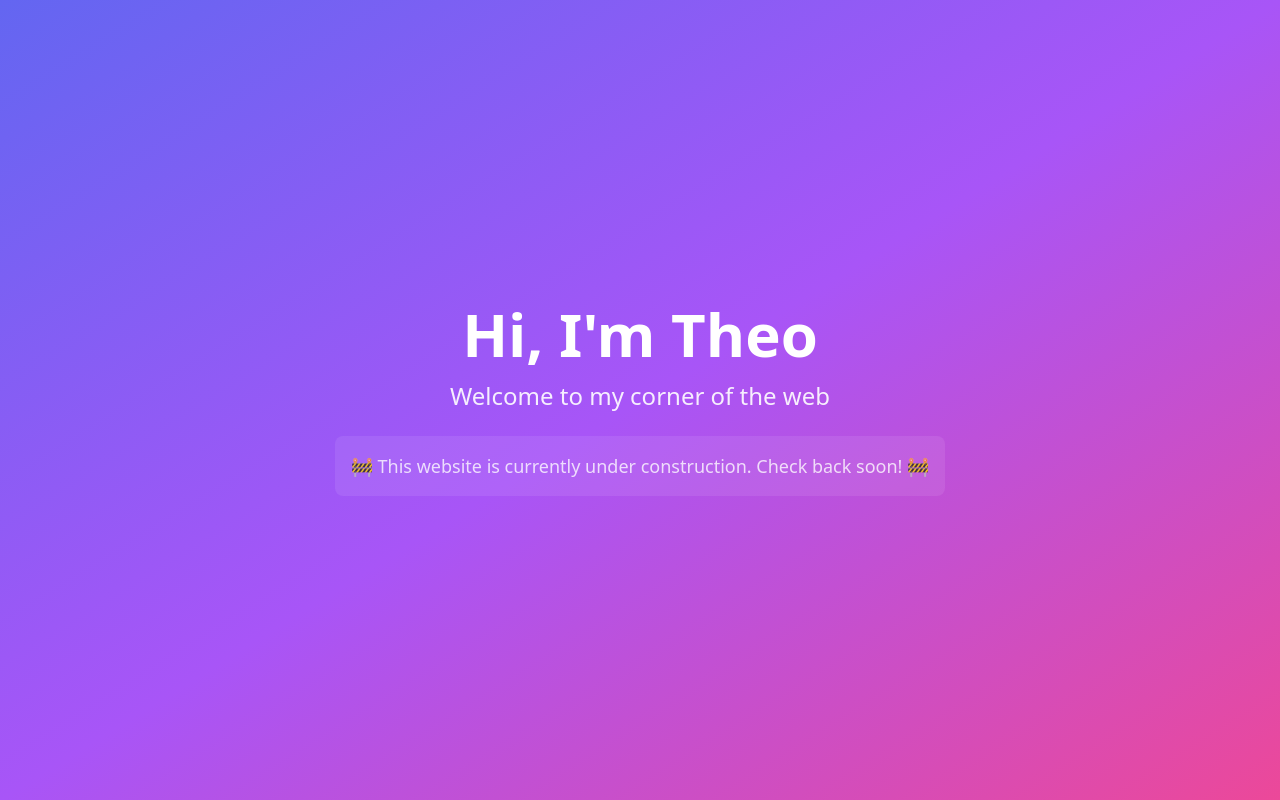
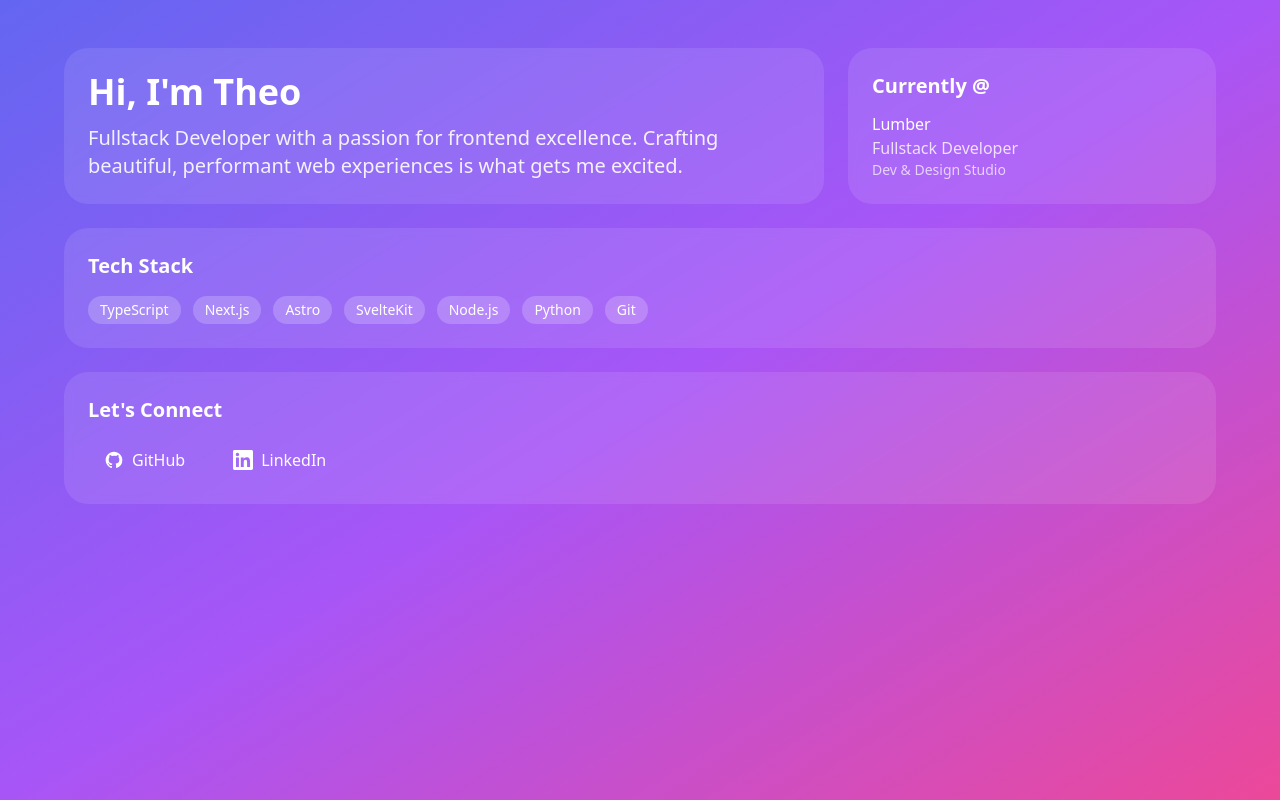
Before and after one commit to theolvq/bento-portfolio, a SvelteKit app: page / in a window 1280 px wide. Built offline with nearby package versions, Linux system fonts and the light colour scheme.

Commit message:
bento test

```diff
--- a/src/routes/+page.svelte
+++ b/src/routes/+page.svelte
@@ -1,11 +1,76 @@
-<div
-	class="flex min-h-screen flex-col items-center justify-center bg-gradient-to-br from-indigo-500 via-purple-500 to-pink-500 p-6 text-white md:p-12"
->
-	<div class="max-w-2xl text-center">
-		<h1 class="mb-4 text-4xl font-bold md:text-6xl">Hi, I'm Theo</h1>
-		<p class="mb-6 text-xl opacity-90 md:text-2xl">Welcome to my corner of the web</p>
-		<div class="rounded-lg bg-white/10 p-4 text-lg opacity-80">
-			🚧 This website is currently under construction. Check back soon! 🚧
+<div class="min-h-screen bg-gradient-to-br from-indigo-500 via-purple-500 to-pink-500 p-6 md:p-12">
+	<div class="mx-auto max-w-6xl">
+		<!-- Bento Grid -->
+		<div class="grid grid-cols-1 gap-4 md:grid-cols-3 md:gap-6">
+			<!-- Main Intro - Spans 2 columns -->
+			<div class="rounded-3xl bg-white/10 p-6 text-white backdrop-blur-sm md:col-span-2">
+				<h1 class="mb-3 text-3xl font-bold md:text-4xl">Hi, I'm Theo</h1>
+				<p class="text-xl opacity-90">
+					Fullstack Developer with a passion for frontend excellence. Crafting beautiful, performant
+					web experiences is what gets me excited.
+				</p>
+			</div>
+
+			<!-- Current Role -->
+			<div class="rounded-3xl bg-white/10 p-6 text-white backdrop-blur-sm">
+				<h2 class="mb-3 text-xl font-semibold">Currently @</h2>
+				<div class="flex items-center gap-3">
+					<div class="flex-1">
+						<p class="font-medium">Lumber</p>
+						<p class="opacity-80">Fullstack Developer</p>
+						<p class="text-sm opacity-70">Dev & Design Studio</p>
+					</div>
+				</div>
+			</div>
+
+			<!-- Tech Stack - Spans full width -->
+			<div class="rounded-3xl bg-white/10 p-6 text-white backdrop-blur-sm md:col-span-3">
+				<h2 class="mb-4 text-xl font-semibold">Tech Stack</h2>
+				<div class="flex flex-wrap gap-3">
+					<span class="rounded-full bg-white/20 px-3 py-1 text-sm">TypeScript</span>
+					<span class="rounded-full bg-white/20 px-3 py-1 text-sm">Next.js</span>
+					<span class="rounded-full bg-white/20 px-3 py-1 text-sm">Astro</span>
+					<span class="rounded-full bg-white/20 px-3 py-1 text-sm">SvelteKit</span>
+					<span class="rounded-full bg-white/20 px-3 py-1 text-sm">Node.js</span>
+					<span class="rounded-full bg-white/20 px-3 py-1 text-sm">Python</span>
+					<span class="rounded-full bg-white/20 px-3 py-1 text-sm">Git</span>
+				</div>
+			</div>
+
+			<!-- Contact Links -->
+			<div class="rounded-3xl bg-white/10 p-6 text-white backdrop-blur-sm md:col-span-3">
+				<h2 class="mb-4 text-xl font-semibold">Let's Connect</h2>
+				<div class="flex gap-4">
+					<a
+						href="https://github.com/yourusername"
+						target="_blank"
+						rel="noopener noreferrer"
+						class="flex items-center gap-2 rounded-full px-4 py-2 transition-colors hover:bg-white/20"
+					>
+						<svg class="h-5 w-5" fill="currentColor" viewBox="0 0 24 24" aria-hidden="true">
+							<path
+								fill-rule="evenodd"
+								d="M12 2C6.477 2 2 6.484 2 12.017c0 4.425 2.865 8.18 6.839 9.504.5.092.682-.217.682-.483 0-.237-.008-.868-.013-1.703-2.782.605-3.369-1.343-3.369-1.343-.454-1.158-1.11-1.466-1.11-1.466-.908-.62.069-.608.069-.608 1.003.07 1.531 1.032 1.531 1.032.892 1.53 2.341 1.088 2.91.832.092-.647.35-1.088.636-1.338-2.22-.253-4.555-1.113-4.555-4.951 0-1.093.39-1.988 1.029-2.688-.103-.253-.446-1.272.098-2.65 0 0 .84-.27 2.75 1.026A9.564 9.564 0 0112 6.844c.85.004 1.705.115 2.504.337 1.909-1.296 2.747-1.027 2.747-1.027.546 1.379.202 2.398.1 2.651.64.7 1.028 1.595 1.028 2.688 0 3.848-2.339 4.695-4.566 4.943.359.309.678.92.678 1.855 0 1.338-.012 2.419-.012 2.747 0 .268.18.58.688.482A10.019 10.019 0 0022 12.017C22 6.484 17.522 2 12 2z"
+								clip-rule="evenodd"
+							/>
+						</svg>
+						GitHub
+					</a>
+					<a
+						href="https://linkedin.com/in/yourusername"
+						target="_blank"
+						rel="noopener noreferrer"
+						class="flex items-center gap-2 rounded-full px-4 py-2 transition-colors hover:bg-white/20"
+					>
+						<svg class="h-5 w-5" fill="currentColor" viewBox="0 0 24 24" aria-hidden="true">
+							<path
+								d="M20.447 20.452h-3.554v-5.569c0-1.328-.027-3.037-1.852-3.037-1.853 0-2.136 1.445-2.136 2.939v5.667H9.351V9h3.414v1.561h.046c.477-.9 1.637-1.85 3.37-1.85 3.601 0 4.267 2.37 4.267 5.455v6.286zM5.337 7.433c-1.144 0-2.063-.926-2.063-2.065 0-1.138.92-2.063 2.063-2.063 1.14 0 2.064.925 2.064 2.063 0 1.139-.925 2.065-2.064 2.065zm1.782 13.019H3.555V9h3.564v11.452zM22.225 0H1.771C.792 0 0 .774 0 1.729v20.542C0 23.227.792 24 1.771 24h20.451C23.2 24 24 23.227 24 22.271V1.729C24 .774 23.2 0 22.222 0h.003z"
+							/>
+						</svg>
+						LinkedIn
+					</a>
+				</div>
+			</div>
 		</div>
 	</div>
 </div>
```
